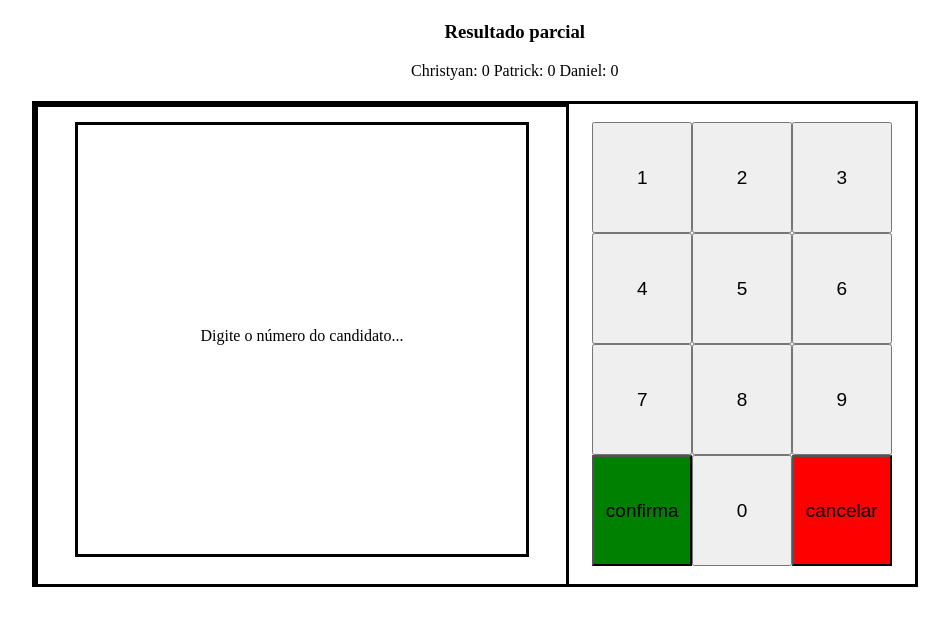
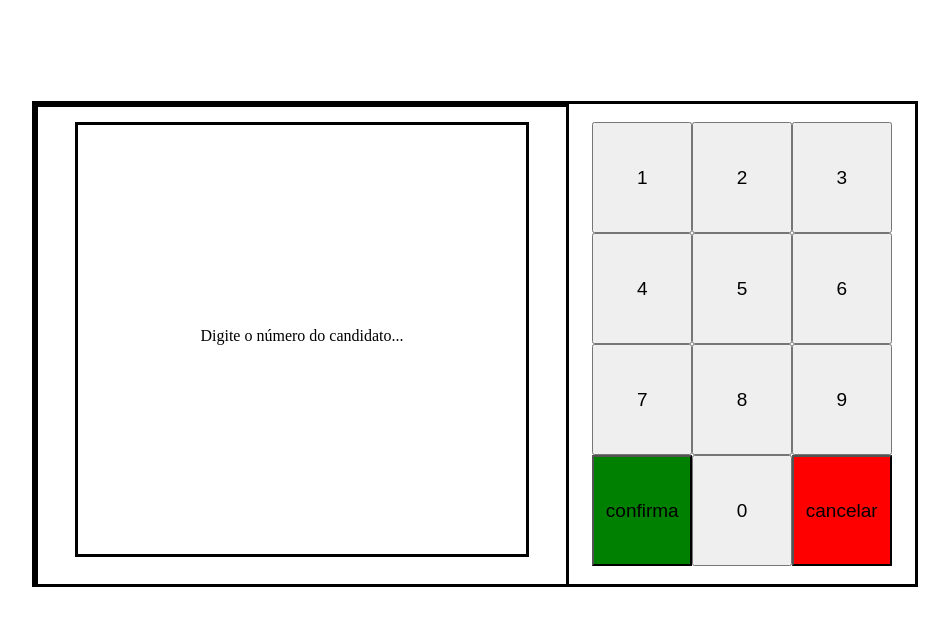
Before and after one commit to pkdev95/Urna, a React (Vite) app in the folder urna/: page / in a window 1280 px wide. Shown: the top 626 px of the page, without its empty margins (165-1114 px from the left). Built offline with nearby package versions, Linux system fonts and the light colour scheme.

Commit message:
Update Urna.jsx

```diff
--- a/urna/src/urna/Urna.jsx
+++ b/urna/src/urna/Urna.jsx
@@ -2,7 +2,7 @@ import "./urna.css";
 import { useState } from "react";
 import Swal from 'sweetalert2'
 import { Card } from "../card/Card";
-import { Apurador } from "../apurador/apurador";
+
 
 
 
@@ -161,11 +161,6 @@ export const Urna = () => {
     ];
 
     return (<>
-            <Apurador counts={{
-            count1: countC,
-            count2: countD,
-            count3: countP
-        }} />
         <div className="princ">
             <div className="urna">
                 <div className="displayUrna">
```
